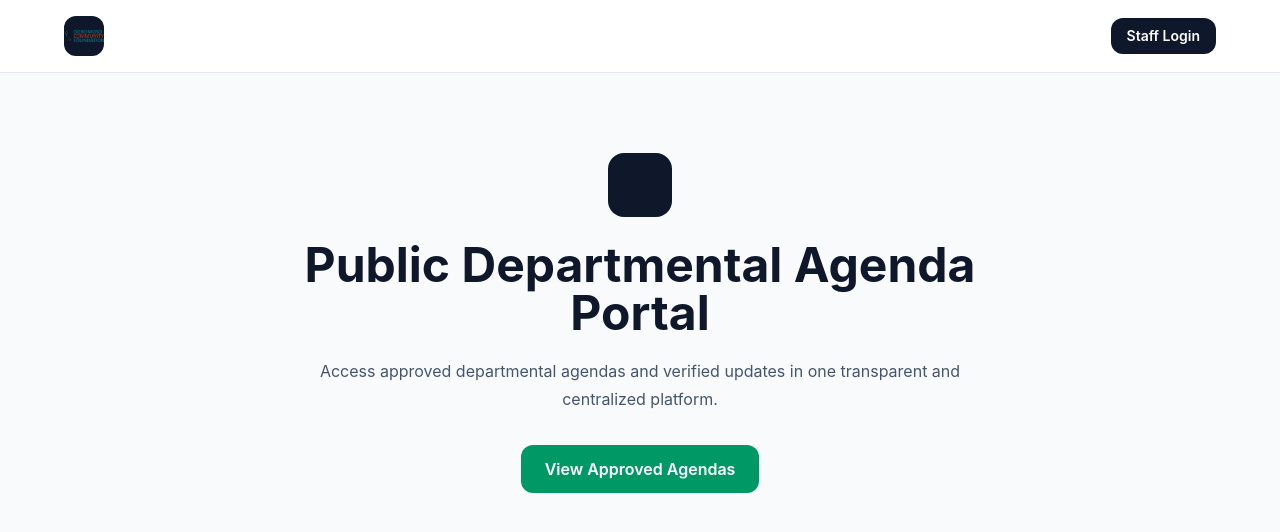
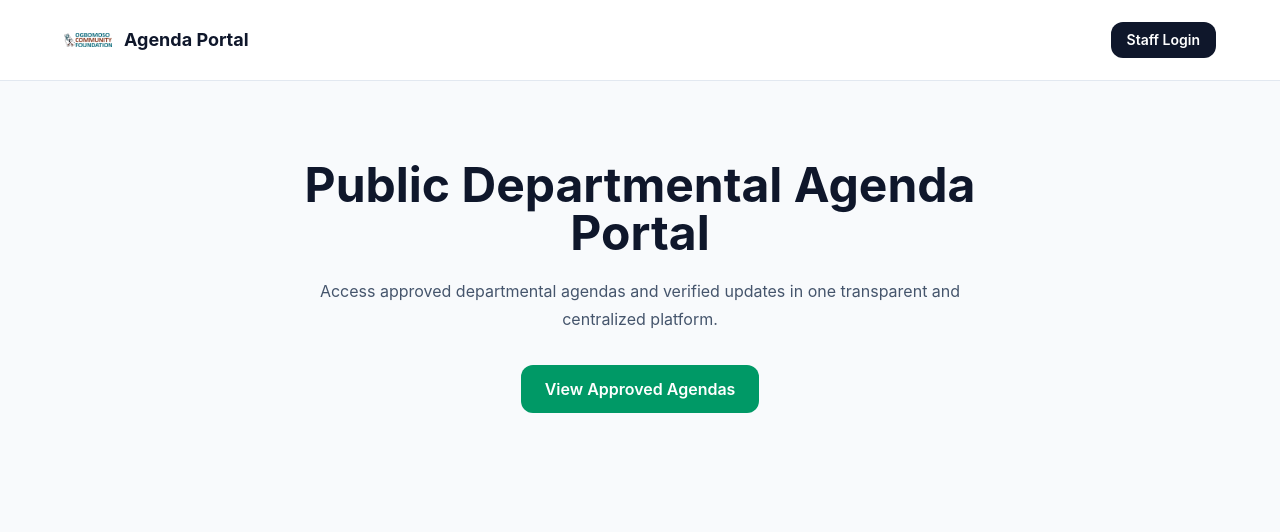
Before and after one commit to gabadedibu/agenda, a React app in the folder frontend/: page / in a window 1280 px wide. Shown: the top 532 px of the page. Built offline with nearby package versions, Linux system fonts and the light colour scheme; no server answers; the HTML template or start-up script is replaced by a standard one.

Commit message:
feat: refine logo display in Home component; enhance layout for better visual consistency

```diff
--- a/frontend/src/pages/public/Home.jsx
+++ b/frontend/src/pages/public/Home.jsx
@@ -7,12 +7,19 @@ export default function Home() {
       {/* NAV */}
       <nav className="bg-white border-b border-slate-200 px-6 py-4">
         <div className="max-w-6xl mx-auto flex items-center justify-between">
-          {/* LOGO AREA */}
+
+          {/* LOGO */}
           <div className="flex items-center gap-3">
-            <div className="w-10 h-10 rounded-xl bg-slate-900 flex items-center justify-center text-white font-bold text-sm">
-             <img src={logo} alt="Logo" className="w-10 h-10 object-contain" />
-            </div>
+            <img
+              src={logo}
+              alt="Logo"
+              className="w-12 h-12 object-contain"
+            />
 
+            {/* Optional name beside logo */}
+            <span className="font-bold text-slate-900 text-lg hidden sm:block">
+              Agenda Portal
+            </span>
           </div>
 
           <Link
@@ -26,13 +33,6 @@ export default function Home() {
 
       {/* HERO */}
       <section className="max-w-6xl mx-auto px-6 py-20 text-center">
-        {/* LOGO BIG */}
-        <div className="flex justify-center mb-6">
-          <div className="w-16 h-16 rounded-2xl bg-slate-900 text-white flex items-center justify-center text-lg font-bold">
-
-          </div>
-        </div>
-
         <h1 className="text-3xl md:text-5xl font-bold text-slate-900 max-w-3xl mx-auto">
           Public Departmental Agenda Portal
         </h1>
```
